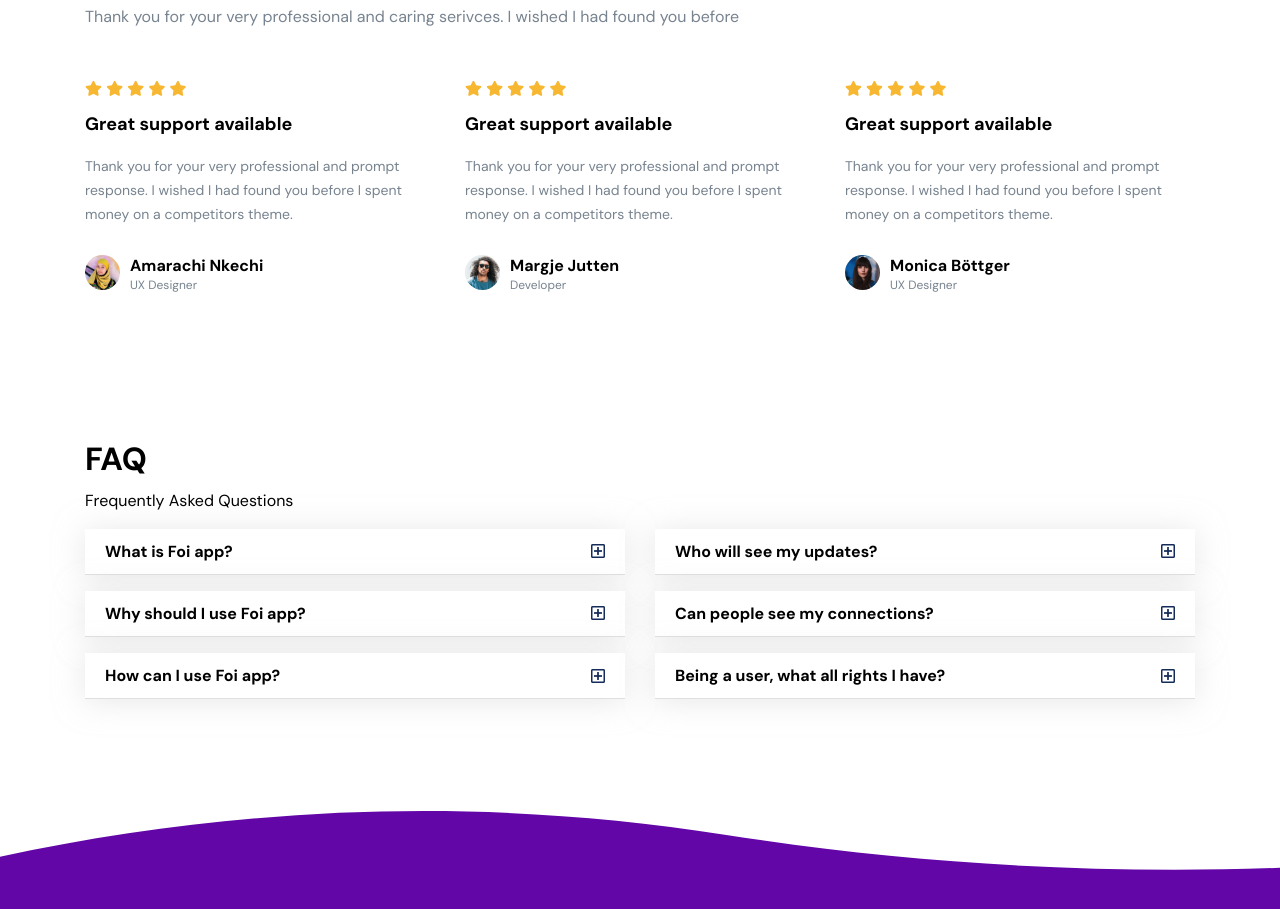
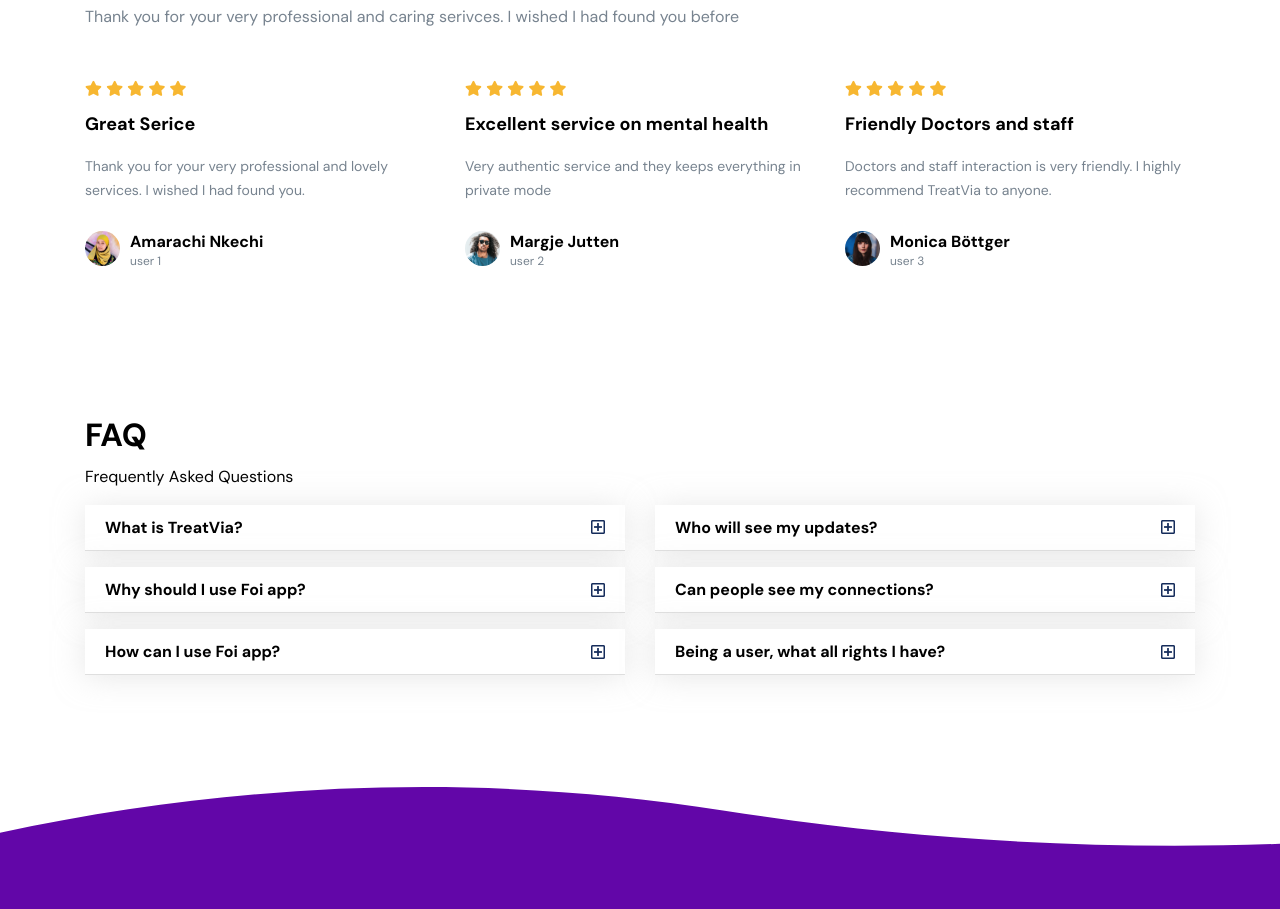
Before and after one commit to treatvia/treatvia.github.io, a website: page index.html in a window 1280 px wide. Shown: the part 2780-3689 px from the top of the page. Drawn offline with nearby package versions, Linux system fonts and the light colour scheme.

Commit message:
added content

```diff
--- a/index.html
+++ b/index.html
@@ -280,13 +280,13 @@
                         <span class="fas fa-star checked"></span>
                         <span class="fas fa-star checked"></span>
                     </div>
-                    <h5 class="foi-review-heading">Great support available</h5>
-                    <p class="foi-review-content">Thank you for your very professional and prompt response. I wished I had found you before I spent money on a competitors theme.</p>
+                    <h5 class="foi-review-heading">Great Serice</h5>
+                    <p class="foi-review-content">Thank you for your very professional and lovely services. I wished I had found you.</p>
                     <div class="media foi-review-user">
                         <img src="assets/images/avatar/avatar_11.jpg" alt="user" class="avatar">
                         <div class="media-body">
                             <h6 class="mb-0">Amarachi Nkechi</h6>
-                            <p>UX Designer</p>
+                            <p>user 1</p>
                         </div>
                     </div>
 
@@ -299,13 +299,13 @@
                         <span class="fas fa-star checked"></span>
                         <span class="fas fa-star checked"></span>
                     </div>
-                    <h5 class="foi-review-heading">Great support available</h5>
-                    <p class="foi-review-content">Thank you for your very professional and prompt response. I wished I had found you before I spent money on a competitors theme.</p>
+                    <h5 class="foi-review-heading">Excellent service on mental health</h5>
+                    <p class="foi-review-content">Very authentic service and they keeps everything in private mode</p>
                     <div class="media foi-review-user">
                         <img src="assets/images/avatar/avatar_12.jpg" alt="user" class="avatar">
                         <div class="media-body">
                             <h6 class="mb-0">Margje Jutten</h6>
-                            <p>Developer</p>
+                            <p>user 2</p>
                         </div>
                     </div>
 
@@ -318,13 +318,13 @@
                         <span class="fas fa-star checked"></span>
                         <span class="fas fa-star checked"></span>
                     </div>
-                    <h5 class="foi-review-heading">Great support available</h5>
-                    <p class="foi-review-content">Thank you for your very professional and prompt response. I wished I had found you before I spent money on a competitors theme.</p>
+                    <h5 class="foi-review-heading">Friendly Doctors and staff</h5>
+                    <p class="foi-review-content">Doctors and staff interaction is very friendly. I highly recommend TreatVia to anyone.</p>
                     <div class="media foi-review-user">
                         <img src="assets/images/avatar/avatar_13.jpg" alt="user" class="avatar">
                         <div class="media-body">
                             <h6 class="mb-0">Monica Böttger</h6>
-                            <p>UX Designer</p>
+                            <p>user 3</p>
                         </div>
                     </div>
 
@@ -341,7 +341,7 @@
                     <div class="card mb-3 landing-faq-card">
                         <div class="card-header bg-white" id="faqOneTitle">
                             <a href="#faqOneCollapse" class="d-flex align-items-center" data-toggle="collapse">
-                                <h6 class="mb-0">What is Foi app?</h6> <i class="far fa-plus-square ml-auto"></i>
+                                <h6 class="mb-0">What is TreatVia?</h6> <i class="far fa-plus-square ml-auto"></i>
                             </a>
                         </div>
                         <div id="faqOneCollapse" class="collapse" aria-labelledby="faqOneTitle">
```
